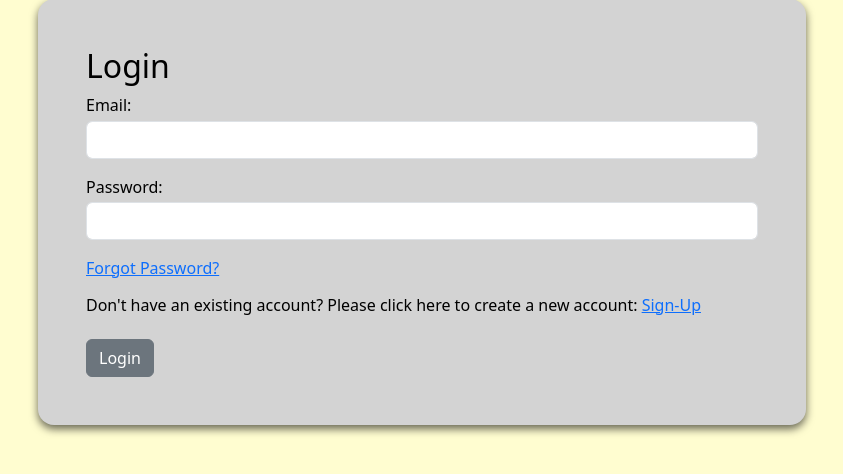
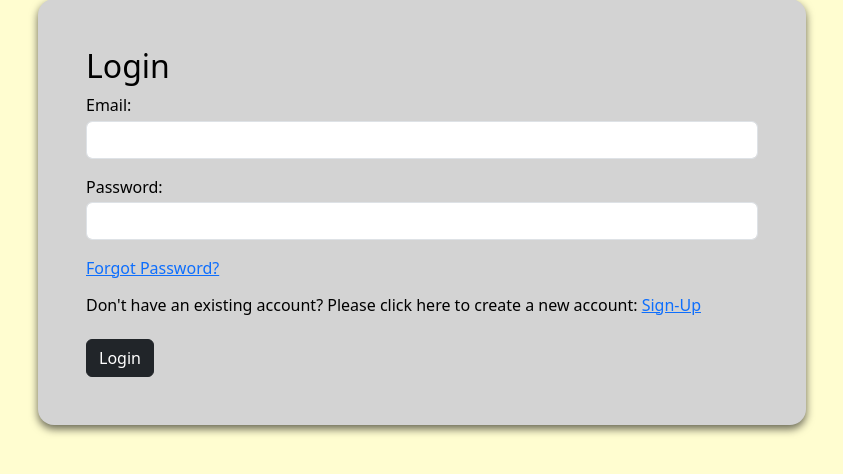
Before and after one commit to david-aashish/Portal, a Flask app: page /login in a window 1280 px wide. Shown: the part 49-523 px from the top of the page, without its empty margins (218-1061 px from the left). Run offline with Flask 3, Linux system fonts and the light colour scheme; some libraries are stand-ins or nearby versions.

Commit message:
Changed color

```diff
--- a/templates/login.html
+++ b/templates/login.html
@@ -25,7 +25,7 @@ content %}
   .form-group {
     margin-bottom: 0.5rem; /* Reduce gap between label-input pairs */
   }
-  .btn.btn-secondary {
+  .btn.btn-dark {
     margin-top: 1rem;
   }
   @media (min-width: 517px) and (max-width: 767px) {
@@ -85,7 +85,7 @@ content %}
       {% endfor %}
     </ul>
     {% endif %} {% endwith %}
-    <input type="submit" value="Login" class="btn btn-secondary" />
+    <input type="submit" value="Login" class="btn btn-dark" />
   </form>
 </div>
 {%endblock%}
```
